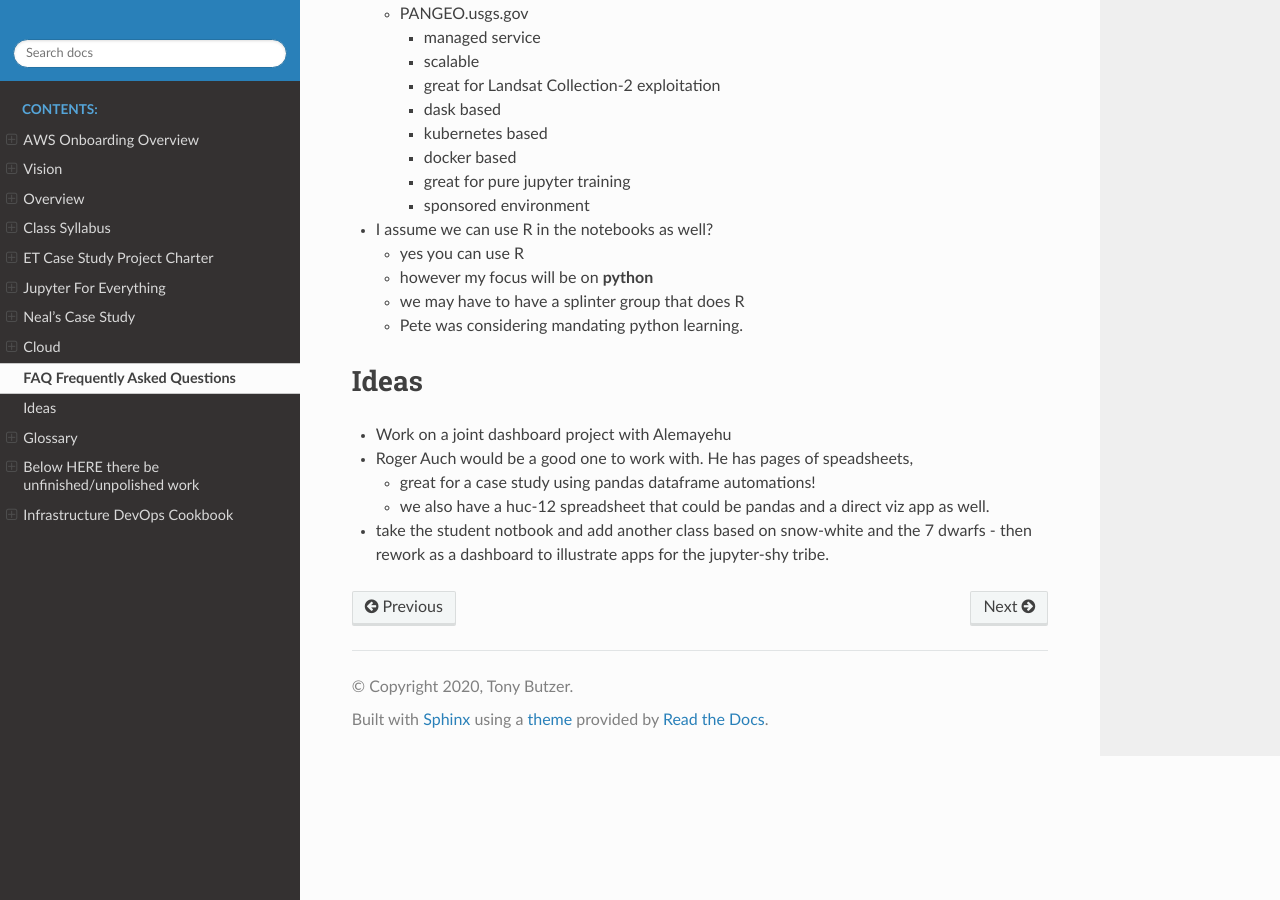
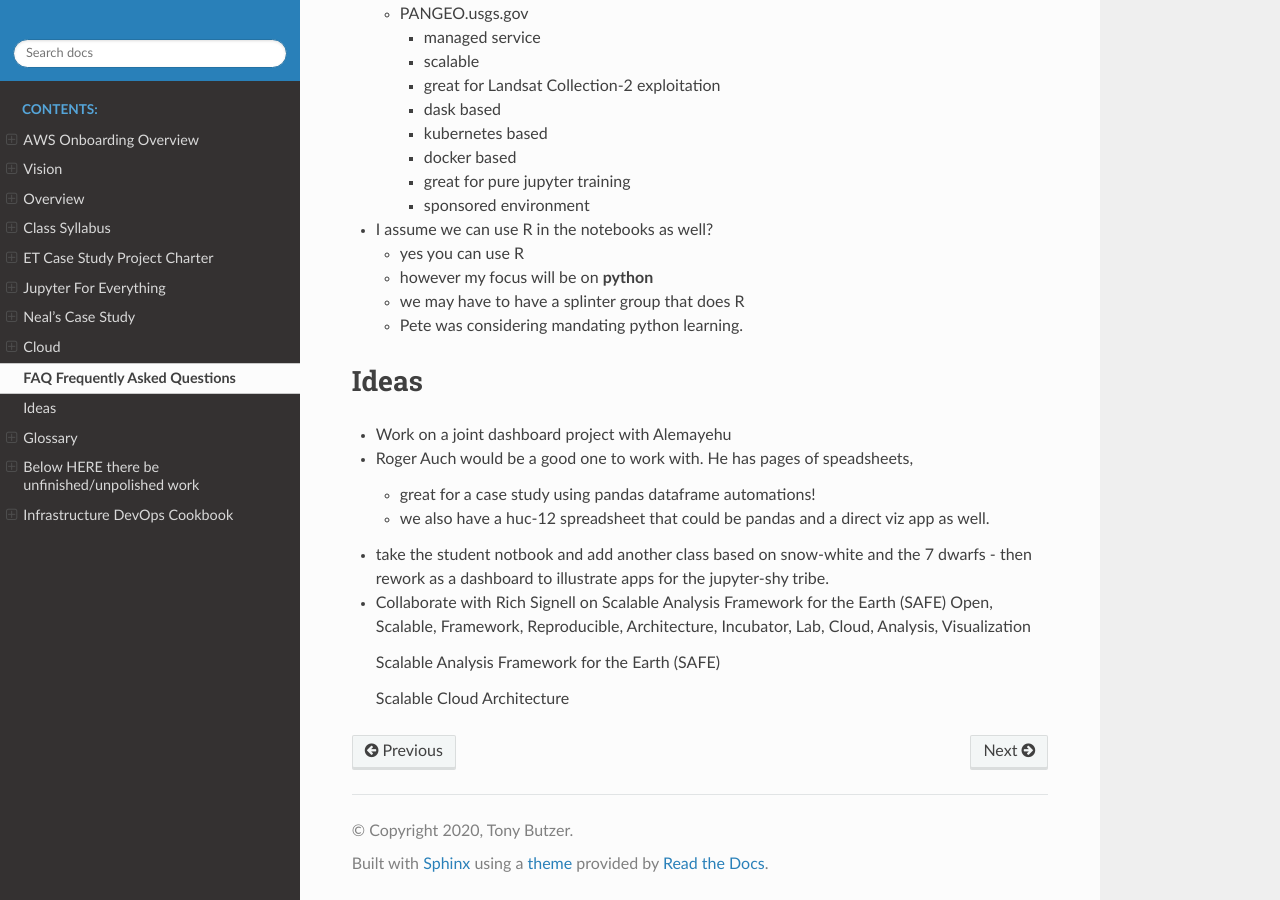
Before and after one commit to tonybutzer/harmony, a Sphinx documentation site: the page built from documentation/source/13FAQ.md, in a window 1280 px wide and 900 px high, scrolled down 542 px. Built offline with Sphinx 7.4.7 and the Read the Docs theme 2.0.0, drawn with Linux system fonts in a browser that asks for light colours; pages that are not in the unit, such as notebooks, are missing from menus.

Commit message:
automatic git update from Makefile

```diff
--- a/documentation/source/13FAQ.md
+++ b/documentation/source/13FAQ.md
@@ -43,3 +43,9 @@
 	- great for a case study using pandas  dataframe automations!
 	- we also have a huc-12 spreadsheet that could be pandas and a direct viz app as well.
 - take the student notbook and add another class based on snow-white and the 7 dwarfs - then rework as a dashboard to illustrate apps for the jupyter-shy tribe.
+- Collaborate with Rich Signell on Scalable Analysis Framework for the Earth (SAFE)
+    Open, Scalable, Framework, Reproducible, Architecture, Incubator, Lab, Cloud, Analysis, Visualization
+
+    Scalable Analysis Framework for the Earth (SAFE)
+
+    Scalable Cloud Architecture
```
